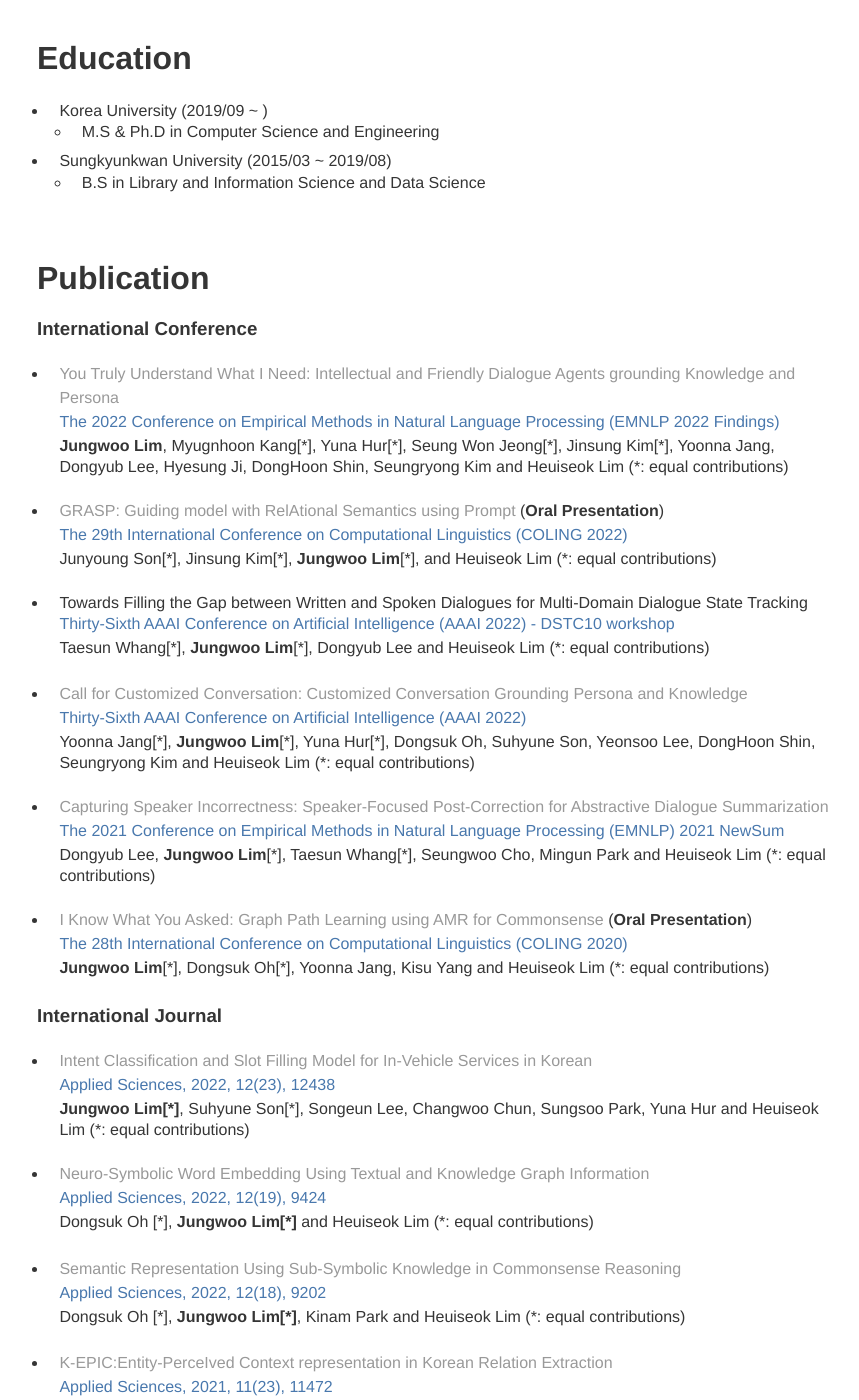
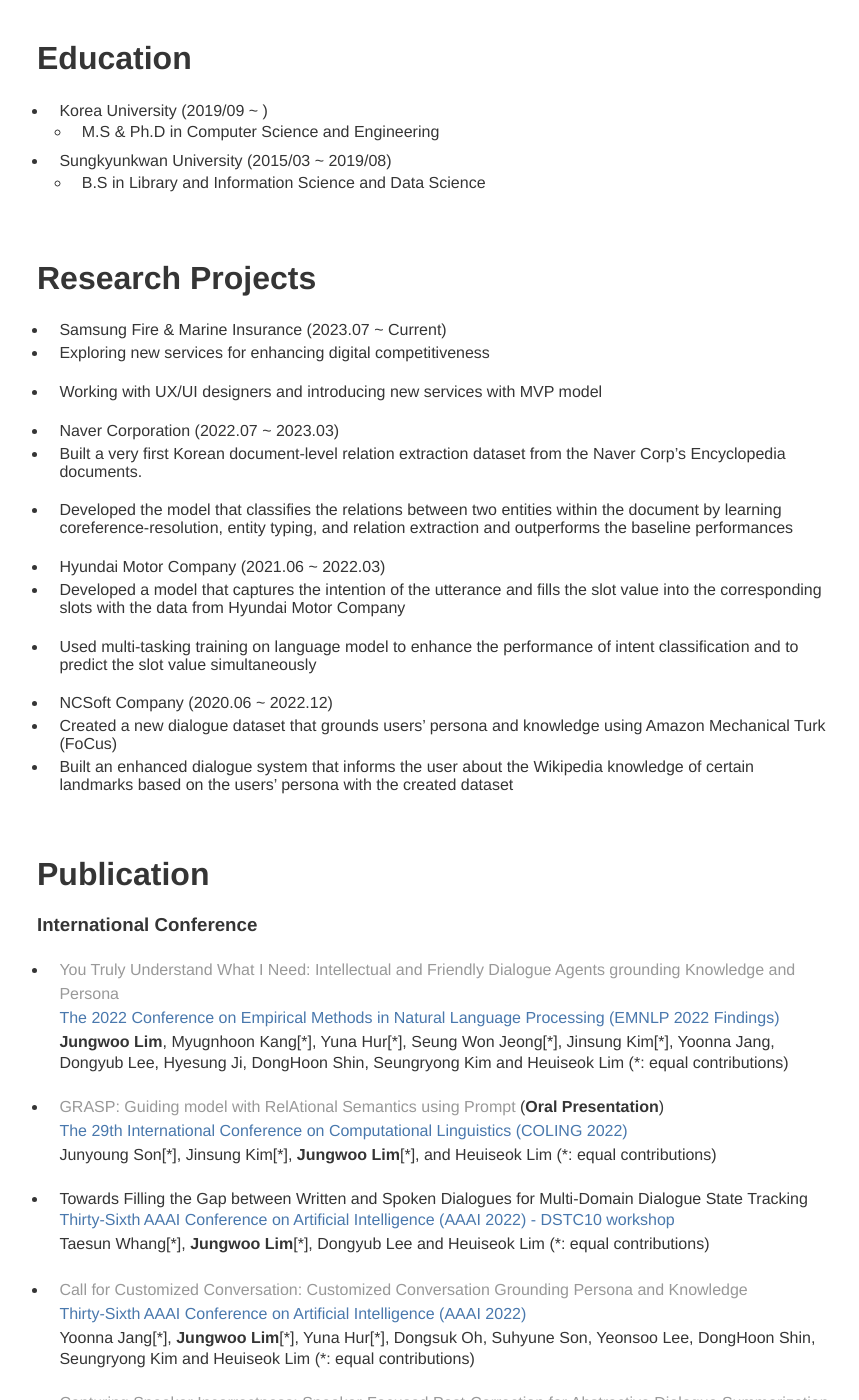
Before and after one commit to dlawjddn803/dlawjddn803.github.io, a Jekyll site: the page built from index.md, in a window 1280 px wide and 1400 px high, scrolled down 1242 px. Shown: the whole window, without its empty margins (203-1062 px from the left). Built offline with Jekyll 4.4.1, drawn with Linux system fonts in a browser that asks for light colours; our own code applies the rules of GitHub Pages for plain Markdown files; some of the changed text lies outside the part shown.

Commit message:
add info

```diff
--- a/index.md
+++ b/index.md
@@ -53,6 +53,26 @@
 
 <br/>
 
+# Research Projects
+* Samsung Fire & Marine Insurance (2023.07 ~ Current)
+- Exploring new services for enhancing digital competitiveness
+- Working with UX/UI designers and introducing new services with MVP model
+
+* Naver Corporation (2022.07 ~ 2023.03)
+- Built a very first Korean document-level relation extraction dataset from the Naver Corp's Encyclopedia documents.
+- Developed the model that classifies the relations between two entities within the document by learning coreference-resolution, entity typing, and relation extraction and outperforms the baseline performances
+
+* Hyundai Motor Company (2021.06 ~ 2022.03)
+- Developed a model that captures the intention of the utterance and fills the slot value into the corresponding slots with the data from Hyundai Motor Company
+- Used multi-tasking training on language model to enhance the performance of intent classification and to predict the slot value simultaneously
+
+* NCSoft Company (2020.06 ~ 2022.12)
+- Created a new dialogue dataset that grounds users' persona and knowledge using Amazon Mechanical Turk (FoCus)
+- Built an enhanced dialogue system that informs the user about the Wikipedia knowledge of certain landmarks based on the users' persona with the created dataset
+
+<br/>
+
+
 # Publication
 
 ### International Conference
@@ -81,6 +101,10 @@
 **Jungwoo Lim**[\*], Dongsuk Oh[\*], Yoonna Jang, Kisu Yang and Heuiseok Lim (*: equal contributions)
 
 ### International Journal
+* [Adaptive Multi-Domain Dialogue State Tracking on Spoken Conversations](https://ieeexplore.ieee.org/document/10210521) <br/>
+<span style="color:rgb(73, 120, 173)"> IEEE/ACM Transactions on Audio, Speech and Language Processing, 2023 </span> <br/>
+**Jungwoo Lim[\*]**, Taesun Whang[\*], Dongyub Lee and Heuiseok Lim (*: equal contributions)
+<br/>
 * [Intent Classification and Slot Filling Model for In-Vehicle Services in Korean](https://www.mdpi.com/2076-3417/12/23/12438) <br/>
 <span style="color:rgb(73, 120, 173)"> Applied Sciences, 2022, 12(23), 12438 </span> <br/>
 **Jungwoo Lim[\*]**, Suhyune Son[\*], Songeun Lee, Changwoo Chun, Sungsoo Park, Yuna Hur and Heuiseok Lim (*: equal contributions)
```
